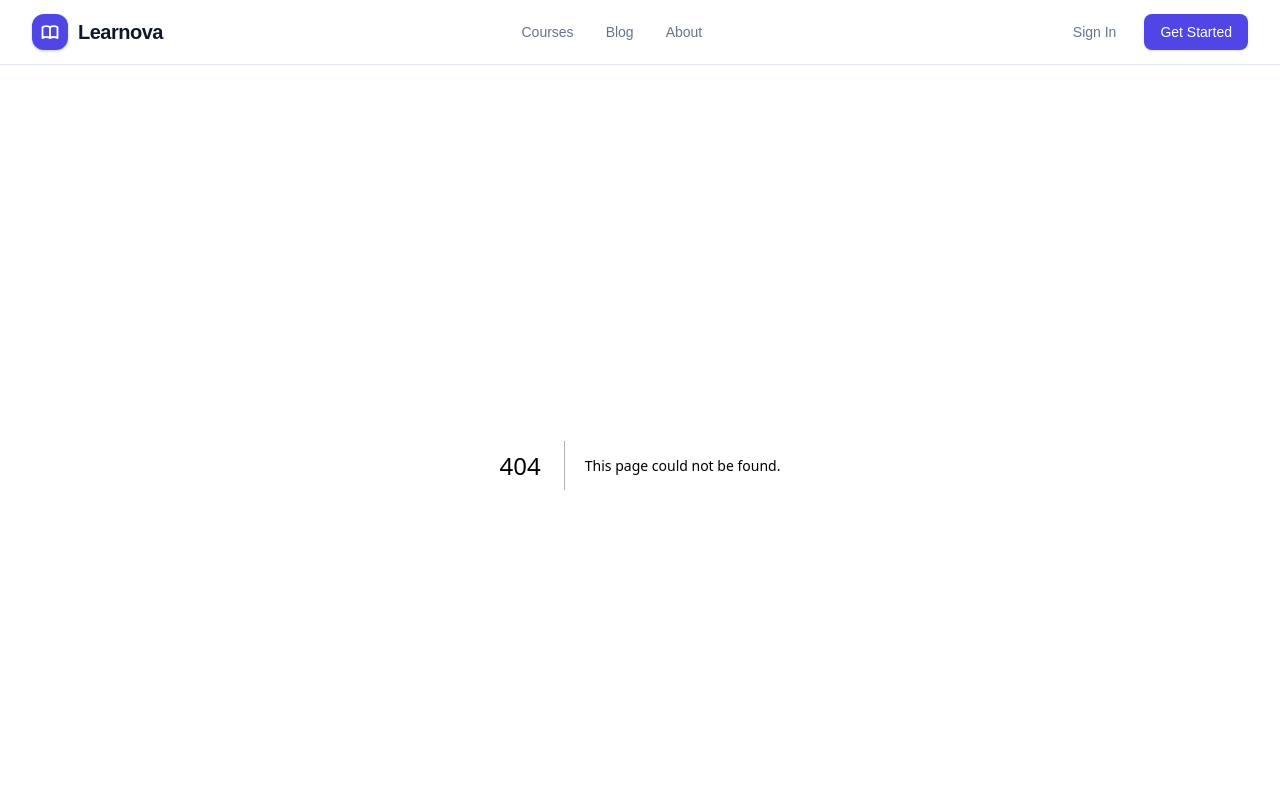
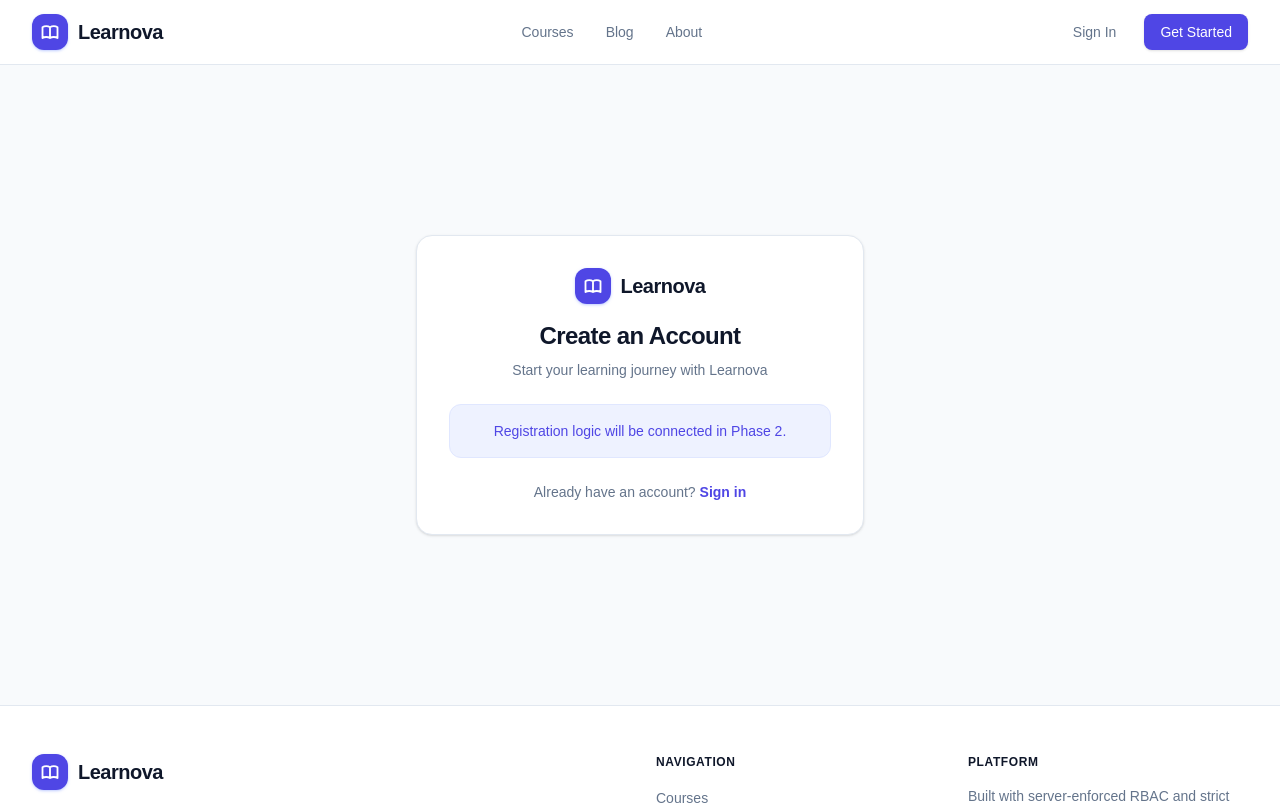
Before and after one commit to sajusameer/learnova-frontend, a Next.js app: page /register in a window 1280 px wide. Before the commit this address had no page. Shown: the top 805 px of the page. Built offline with nearby package versions, Linux system fonts and the light colour scheme.

Commit message:
phase-1 complete

```diff
--- /dev/null
+++ b/src/app/login/page.js
@@ -0,0 +1,25 @@
+import Link from 'next/link';
+import Logo from '@/components/ui/Logo';
+
+export default function LoginPage() {
+  return (
+    <div className="min-h-[80vh] flex items-center justify-center px-4 py-12">
+      <div className="w-full max-w-md bg-white border border-[var(--color-brand-border)] rounded-2xl p-8 shadow-sm space-y-6">
+        <div className="flex flex-col items-center text-center space-y-2">
+          <Logo />
+          <h2 className="text-2xl font-bold tracking-tight text-[var(--color-brand-text-main)] pt-2">Welcome Back</h2>
+          <p className="text-sm text-[var(--color-brand-text-muted)]">Enter your credentials to access your account</p>
+        </div>
+        <div className="p-4 bg-indigo-50 border border-indigo-100 rounded-xl text-center text-sm text-[var(--color-brand-primary)]">
+          Authentication logic will be connected in Phase 2.
+        </div>
+        <div className="text-center text-sm text-[var(--color-brand-text-muted)]">
+          Don&apos;t have an account?{' '}
+          <Link href="/register" className="text-[var(--color-brand-primary)] font-semibold hover:underline">
+            Sign up
+          </Link>
+        </div>
+      </div>
+    </div>
+  );
+}
--- /dev/null
+++ b/src/app/register/page.js
@@ -0,0 +1,25 @@
+import Link from 'next/link';
+import Logo from '@/components/ui/Logo';
+
+export default function RegisterPage() {
+  return (
+    <div className="min-h-[80vh] flex items-center justify-center px-4 py-12">
+      <div className="w-full max-w-md bg-white border border-[var(--color-brand-border)] rounded-2xl p-8 shadow-sm space-y-6">
+        <div className="flex flex-col items-center text-center space-y-2">
+          <Logo />
+          <h2 className="text-2xl font-bold tracking-tight text-[var(--color-brand-text-main)] pt-2">Create an Account</h2>
+          <p className="text-sm text-[var(--color-brand-text-muted)]">Start your learning journey with Learnova</p>
+        </div>
+        <div className="p-4 bg-indigo-50 border border-indigo-100 rounded-xl text-center text-sm text-[var(--color-brand-primary)]">
+          Registration logic will be connected in Phase 2.
+        </div>
+        <div className="text-center text-sm text-[var(--color-brand-text-muted)]">
+          Already have an account?{' '}
+          <Link href="/login" className="text-[var(--color-brand-primary)] font-semibold hover:underline">
+            Sign in
+          </Link>
+        </div>
+      </div>
+    </div>
+  );
+}
```
